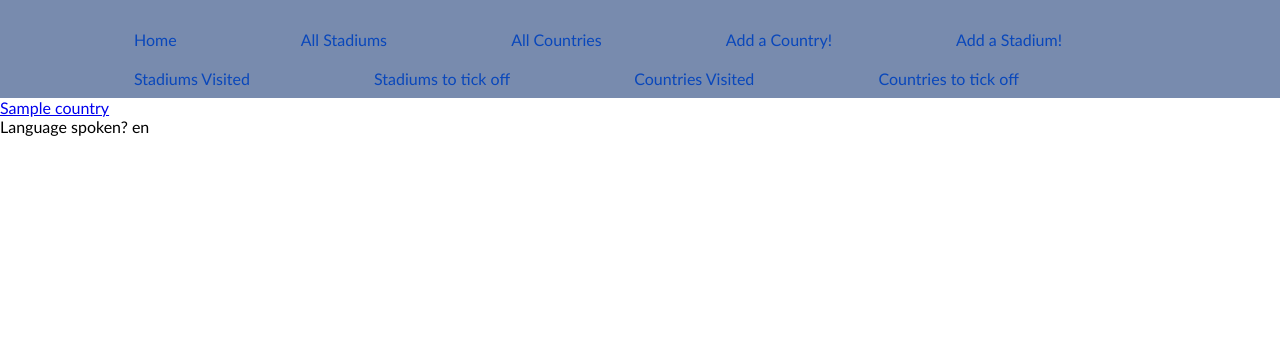
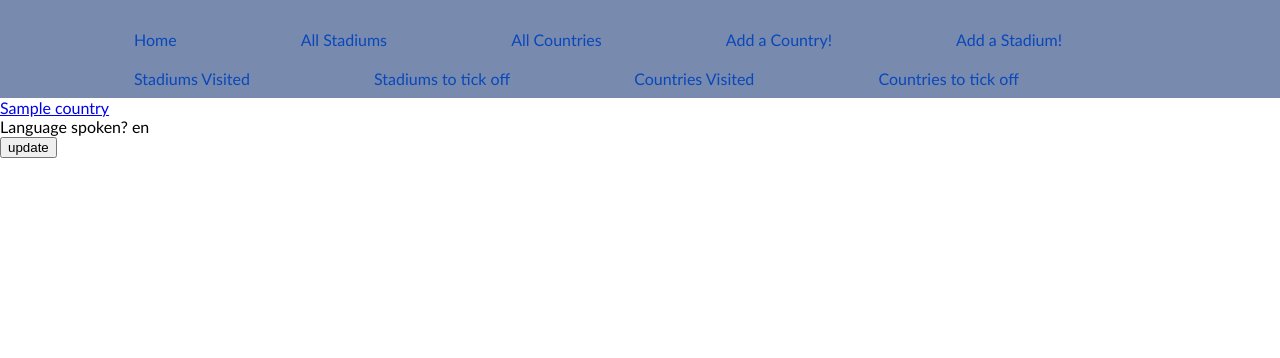
Before and after one commit to garyb6/Project1, a Flask app: template templates/countries/visited.html in a window 1280 px wide. Shown: the top 358 px of the page. Run offline with Flask 2, Linux system fonts and the light colour scheme; the template is opened without the code that fills it: most values are stand-ins (such as "Sample title", 1, 10 or a date in 2020).

Commit message:
country update button works on countries visited

```diff
--- a/templates/countries/visited.html
+++ b/templates/countries/visited.html
@@ -15,12 +15,12 @@
             <button class="trash-button"><i class="fa fa-trash-o fa-3x" style="color:red" aria-hidden="true"></i></button>
             </form>
         </div> -->
-        <!-- </div> -->
-        <!-- <div class="buttons">
-            <form class="update-form" action="/countries/{{countries.id}}/edit" method="GET">
+        </div>
+        <div class="buttons">
+            <form class="update-form" action="/countries/{{country.id}}/edit" method="GET">
             <button>update</button>
             </form>
-        </div> -->
+        </div>
     </div>
 {% endfor %}
 
```
